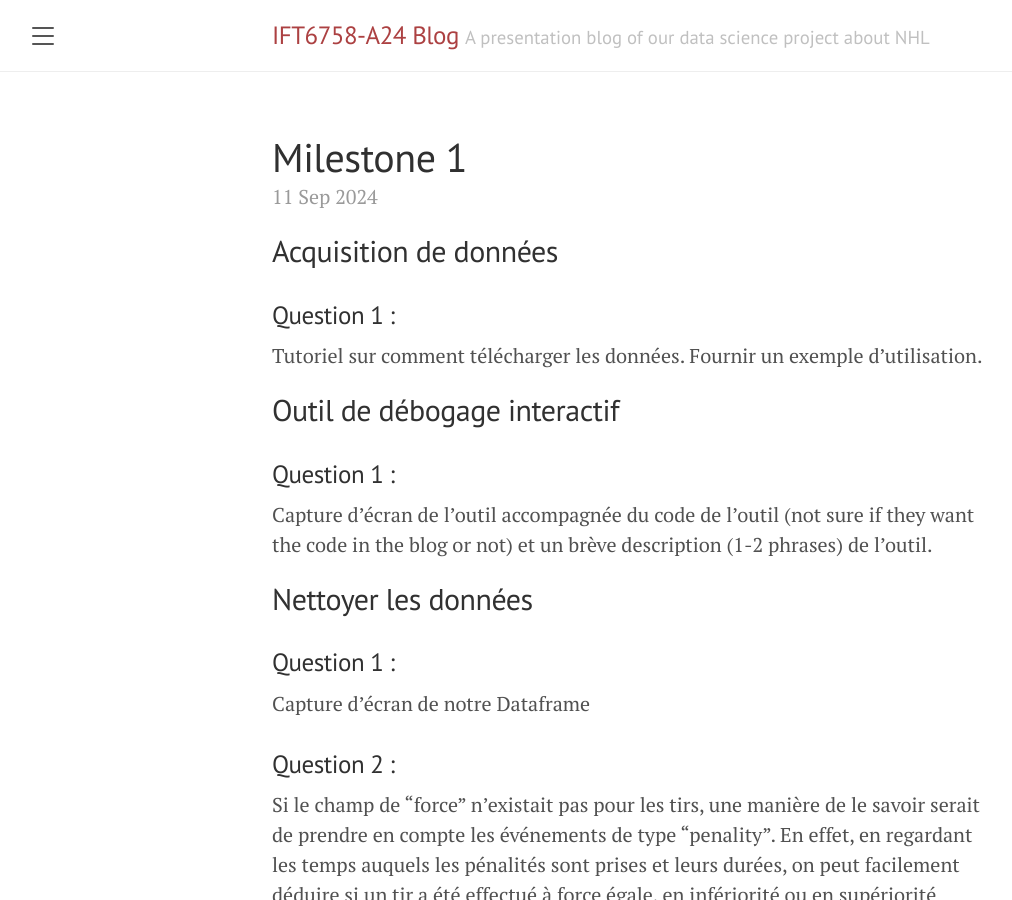
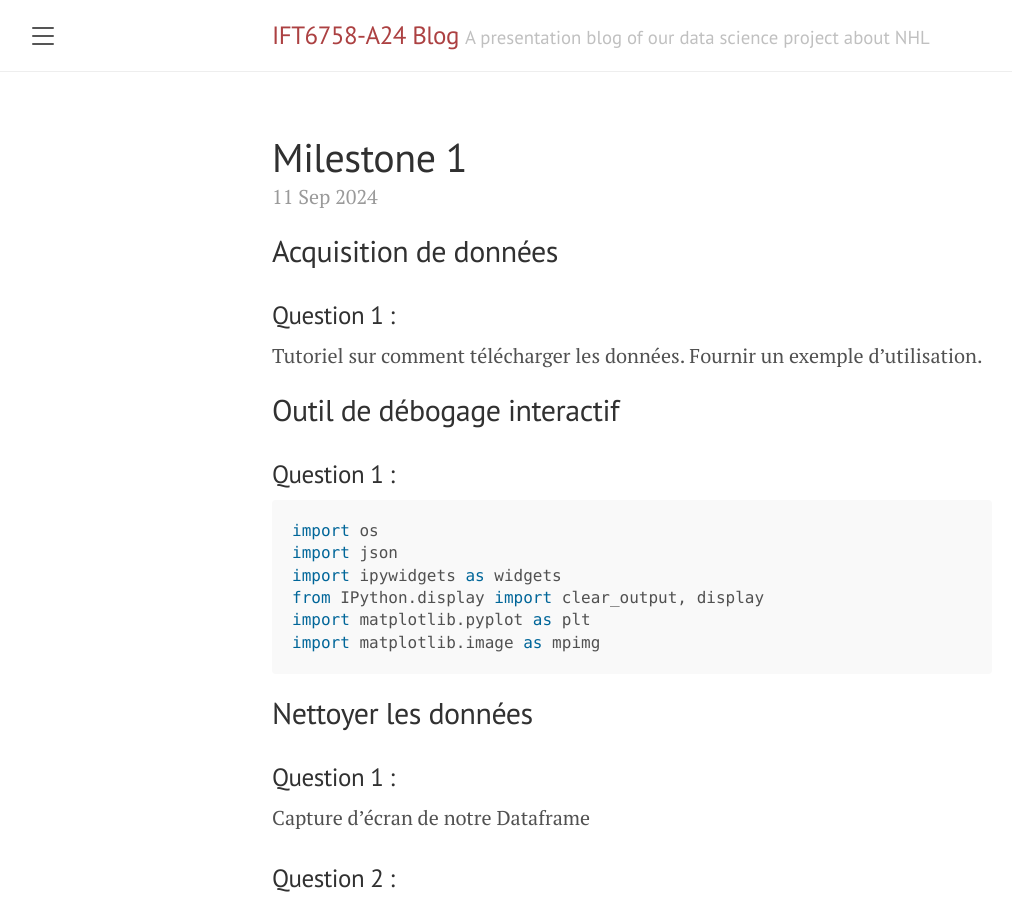
Before and after one commit to PhilSchoeb/blog, a Jekyll site: the page built from _posts/2024-09-11-milestone-1.md, in a window 1280 px wide and 900 px high. Shown: the whole window, without its empty margins (8-1020 px from the left). Built offline with Jekyll 4.4.1, drawn with Linux system fonts in a browser that asks for light colours.

Commit message:
Update 2024-09-11-milestone-1.md

````diff
--- a/_posts/2024-09-11-milestone-1.md
+++ b/_posts/2024-09-11-milestone-1.md
@@ -13,7 +13,15 @@ Tutoriel sur comment télécharger les données. Fournir un exemple d'utilisatio
 
 ### Question 1 :
 
-Capture d'écran de l'outil accompagnée du code de l'outil (not sure if they want the code in the blog or not) et un brève description (1-2 phrases) de l'outil.
+```python
+import os
+import json
+import ipywidgets as widgets
+from IPython.display import clear_output, display
+import matplotlib.pyplot as plt
+import matplotlib.image as mpimg
+```
+
 
 ## Nettoyer les données
 
````
